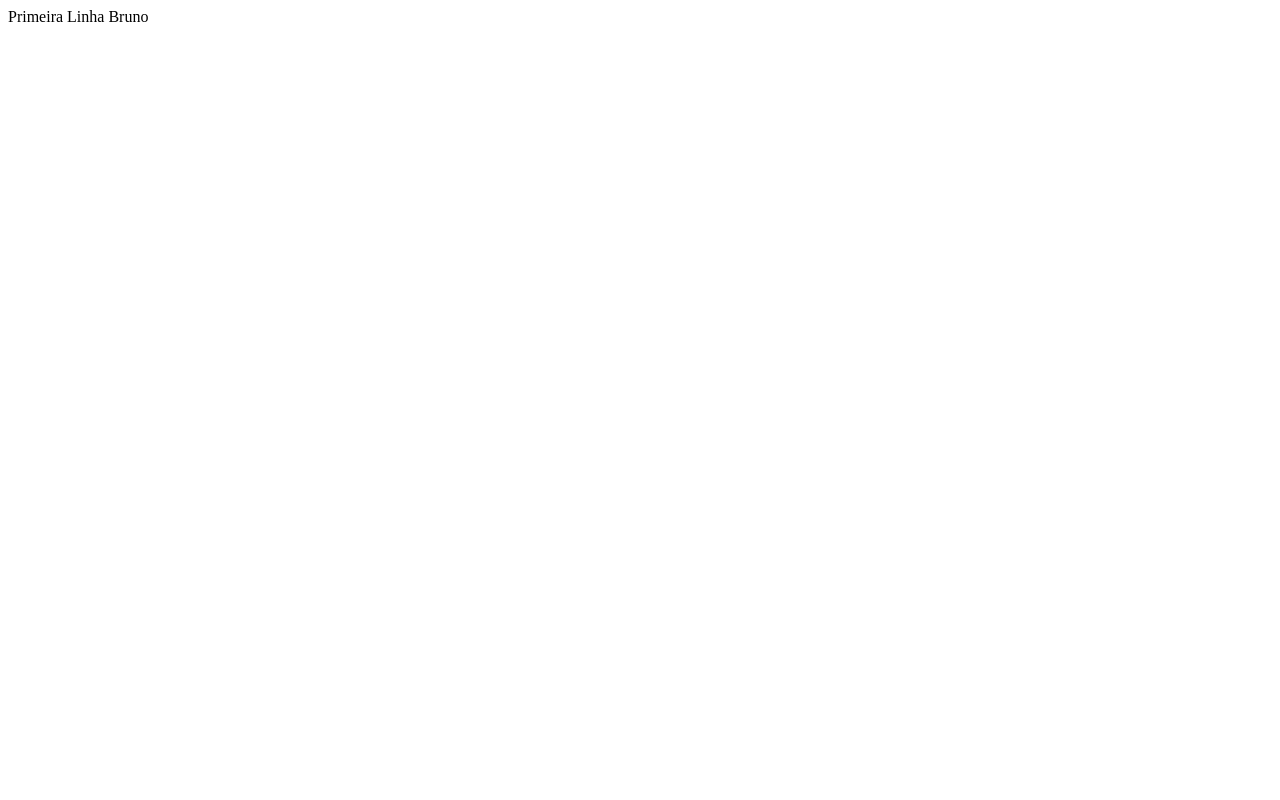
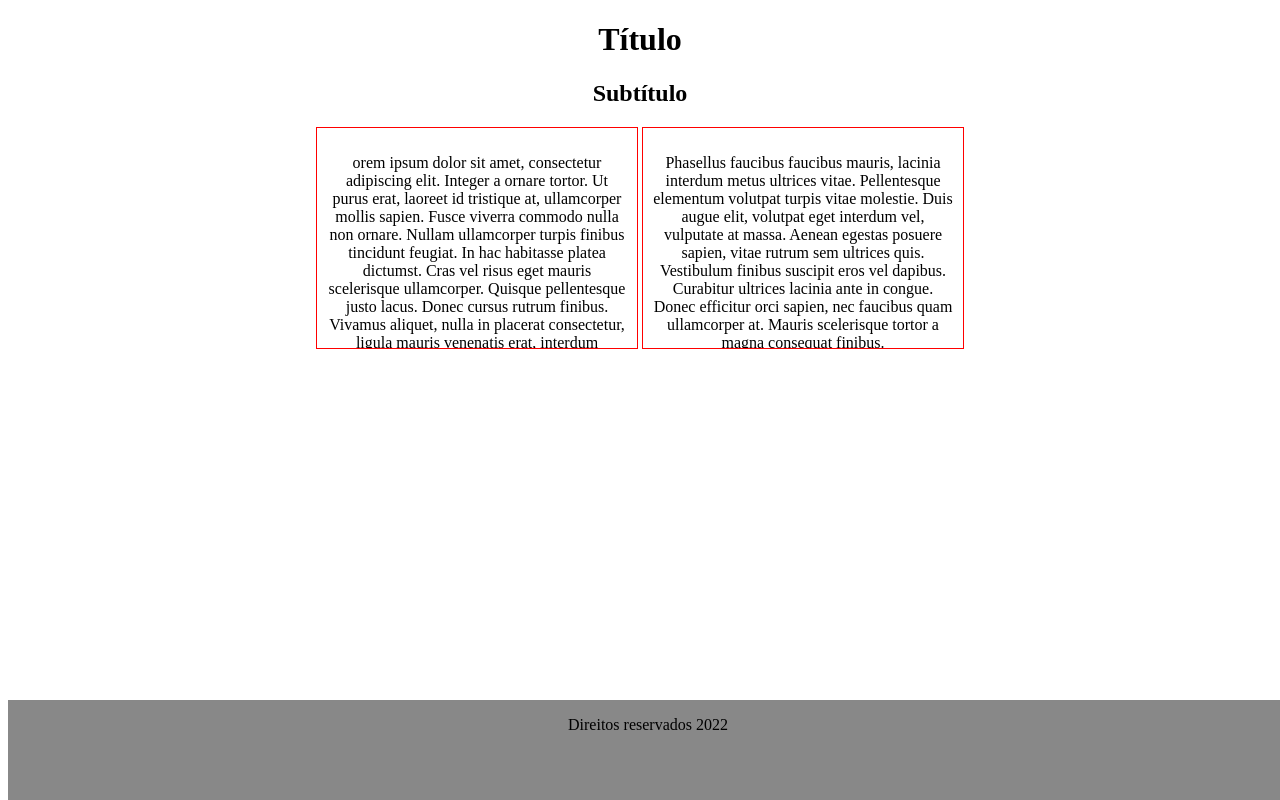
Before and after one commit to brunotiago7/Projeto-Dev, a plain HTML site: page index.html in a window 1280 px wide. Drawn offline with Linux system fonts and the light colour scheme.

Commit message:
Prática 01/09/2022

```diff
--- /dev/null
+++ b/estilo.css
@@ -0,0 +1,30 @@
+#titulo_principal{
+    text-align: center;
+}
+h2{
+   text-align: center;
+}
+.paragrafos{
+    display: inline-block;
+    border: 1px solid red;
+    width: 300px;
+    height: 200px;
+    overflow-y: scroll;
+    padding: 10px;
+}
+#div_central{
+    text-align: center;
+}
+#rodape{
+    text-align: center;
+    background-color: #888;
+    height: 100px;
+    width: 100%;
+    position: fixed;
+    bottom: 0%;
+    transition: background-color 4s, color 5s;
+}
+#rodape:hover{
+    background-color: #222;
+    color: #aaa;
+}
--- a/index.html
+++ b/index.html
@@ -1,13 +1,39 @@
 <!DOCTYPE html>
-<html lang="en">
+<html lang="br">
+
 <head>
     <meta charset="UTF-8">
     <meta http-equiv="X-UA-Compatible" content="IE=edge">
     <meta name="viewport" content="width=device-width, initial-scale=1.0">
     <title>Document</title>
 </head>
+<link rel="stylesheet" href="estilo.css">
+
 <body>
-    Primeira Linha
+    <h1 id="titulo_principal">Título</h1>
+    <h2>Subtítulo</h2>
+    <div id="div_central">
+        <div class="paragrafos">
+            <p>orem ipsum dolor sit amet, consectetur adipiscing elit. Integer a ornare tortor. Ut purus erat, laoreet
+                id tristique at, ullamcorper mollis sapien. Fusce viverra commodo nulla non ornare. Nullam ullamcorper
+                turpis finibus tincidunt feugiat. In hac habitasse platea dictumst. Cras vel risus eget mauris
+                scelerisque ullamcorper. Quisque pellentesque justo lacus. Donec cursus rutrum finibus. Vivamus aliquet,
+                nulla in placerat consectetur, ligula mauris venenatis erat, interdum fermentum purus dui eget eros.
+                Vestibulum id sapien ac sapien ultrices iaculis et sit amet leo. Nam augue purus, hendrerit eget posuere
+                quis, congue eget sem. Phasellus viverra urna at semper fringilla. Vestibulum cursus posuere felis quis
+                scelerisque.</p>
+        </div>
+        <div class="paragrafos">
+            <p>Phasellus faucibus faucibus mauris, lacinia interdum metus ultrices vitae. Pellentesque elementum
+                volutpat turpis vitae molestie. Duis augue elit, volutpat eget interdum vel, vulputate at massa. Aenean
+                egestas posuere sapien, vitae rutrum sem ultrices quis. Vestibulum finibus suscipit eros vel dapibus.
+                Curabitur ultrices lacinia ante in congue. Donec efficitur orci sapien, nec faucibus quam ullamcorper
+                at. Mauris scelerisque tortor a magna consequat finibus.</p>
+        </div>
+    </div>
+    <div id="rodape">
+        <p>Direitos reservados 2022</p>
+    </div>
 </body>
+
 </html>
-Bruno
```
